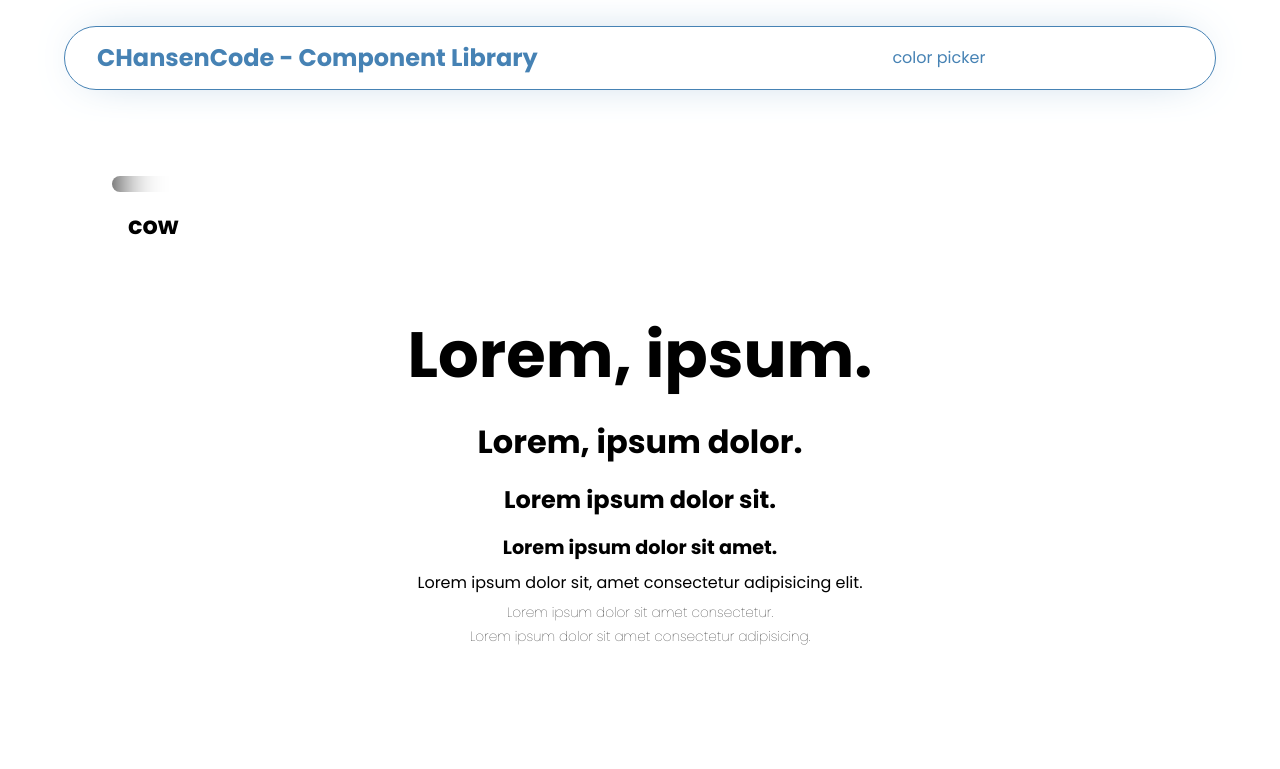
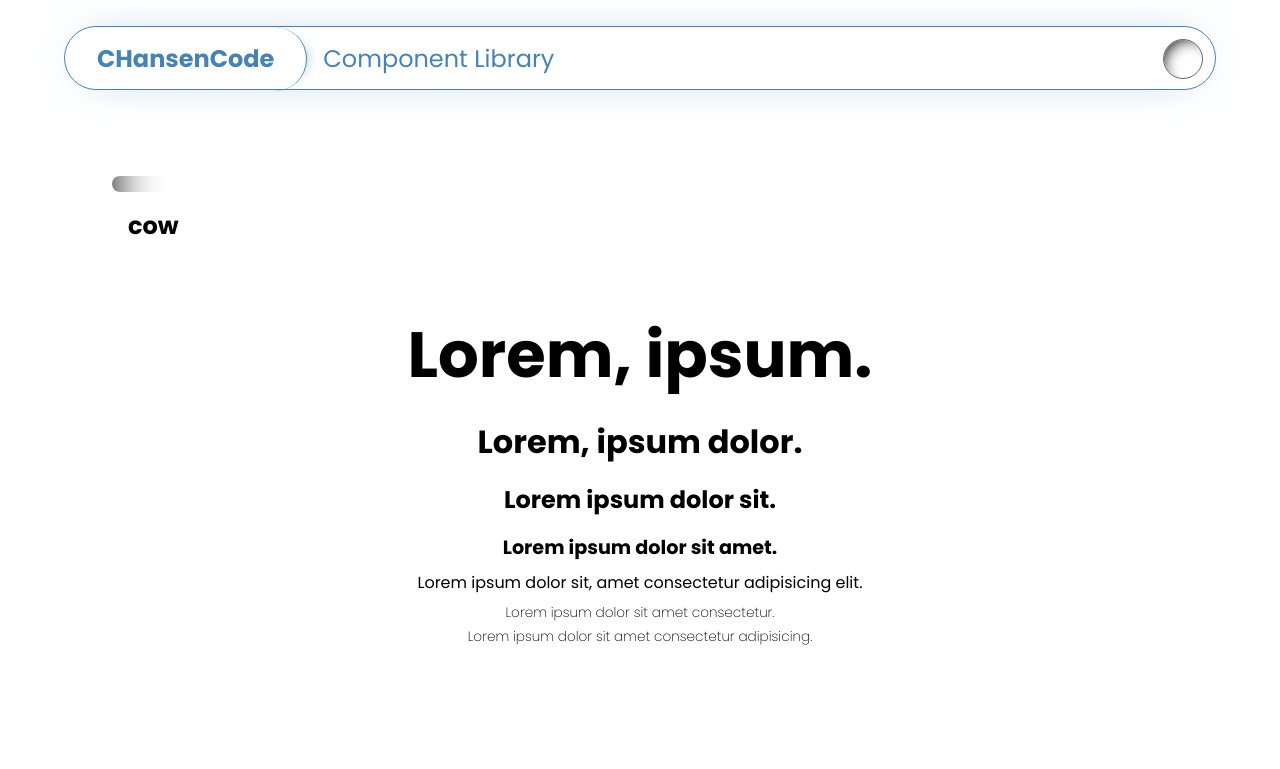
Before and after one commit to CHansenCode/CHansenCode-Component-Library, a React (Create React App) app: page / in a window 1280 px wide. Shown: the top 769 px of the page. Built offline with nearby package versions, Linux system fonts and the light colour scheme.

Commit message:
readme template started

```diff
--- a/src/App.js
+++ b/src/App.js
@@ -1,6 +1,9 @@
+import { useState } from "react";
+
 import Section from "./components/Section/Section";
 
 function App() {
+  const [category, setCategory] = useState("");
   return (
     <>
       <Section center column title="cow">
--- a/src/Layout/Layout.js
+++ b/src/Layout/Layout.js
@@ -5,6 +5,7 @@ const Layout = ({ children }) => {
     <>
       <Menu />
       <main>{children}</main>
+      <footer />
     </>
   );
 };
--- a/src/Layout/Menu.js
+++ b/src/Layout/Menu.js
@@ -2,11 +2,16 @@ import css from "./Menu.module.scss";
 
 const Menu = () => {
   return (
-    <header className={css.header}>
-      <h3>CHansenCode - Component Library</h3>
-      <div></div>
-      <div className={css.colorPicker}>color picker</div>
-    </header>
+    <>
+      <header className={css.headerBg} />
+      <header className={css.header}>
+        <h3>CHansenCode</h3>
+        <h4>Component Library</h4>
+        <div className={css.colorPicker}>
+          <div></div>
+        </div>
+      </header>
+    </>
   );
 };
 
--- a/src/Layout/Menu.module.scss
+++ b/src/Layout/Menu.module.scss
@@ -1,22 +1,74 @@
-.header {
+.headerBg {
   position: fixed;
+  z-index: 9;
   top: 2vw;
   left: 5vw;
 
   height: 4rem;
   width: 90vw;
 
-  background-color: #fff;
+  filter: blur(4px);
+
+  background-color: rgba(255, 255, 255, 0.8);
+}
+
+.header {
+  position: fixed;
+  z-index: 10;
+  top: 2vw;
+  left: 5vw;
+
+  height: 4rem;
+  width: 90vw;
+
   border: thin solid currentColor;
   box-shadow: 0 0 3rem -1.5rem currentColor;
   border-radius: 2rem;
 
-  padding: 0 2rem;
-
   color: steelblue;
 
   display: grid;
-  grid-template: "logo dropDown colorPicker" 1fr / auto 1fr 1fr;
-  grid-gap: 2rem;
+  grid-template: "logo dropDown colorPicker" 1fr / auto 1fr auto;
   align-items: center;
+
+  * {
+    height: 100%;
+    padding: 0;
+  }
 }
+
+.header h3 {
+  height: 100%;
+  border-right: thin solid currentColor;
+  padding: 0 2rem;
+  border-radius: 2rem;
+  display: flex;
+  align-items: center;
+  box-shadow: 1rem 0 1rem -1.25rem currentColor;
+}
+
+.header h4 {
+  display: flex;
+  align-items: center;
+  font-weight: 400;
+  font-size: 1.5rem;
+  padding-left: 1rem;
+}
+
+.header .colorPicker {
+  height: 4rem;
+  width: 4rem;
+  border-radius: 2rem;
+  overflow: hidden;
+  padding: 0.75rem;
+
+  > div {
+    height: 100%;
+    width: 100%;
+    border-radius: 2rem;
+    box-shadow: inset -0.5rem -0.5rem 1rem -0.65rem rgb(0, 0, 0), inset 0.5rem 0.5rem 1rem -0.75rem rgb(0, 0, 0);
+    box-shadow: inset 0.5rem 0.5rem 1rem -0.65rem rgb(0, 0, 0);
+    background-color: rgb(255, 255, 255);
+    border: thin solid rgb(104, 104, 104);
+  }
+}
--- a/src/style/_fonts.scss
+++ b/src/style/_fonts.scss
@@ -2,18 +2,6 @@ $font: poppins, sans-serif;
 
 html * {
   font-family: $font;
-}
-
-html body #root header {
-  h1,
-  h2,
-  h3,
-  h4,
-  h5,
-  h6,
-  p {
-    padding: 0;
-  }
 }
 
 h1,
--- a/src/style/style.scss
+++ b/src/style/style.scss
@@ -1,4 +1,4 @@
-@import url("https://fonts.googleapis.com/css2?family=Poppins:wght@100;400;700&display=swap");
+@import url("https://fonts.googleapis.com/css2?family=Poppins:wght@200;400;700&display=swap");
 
 @import "fonts";
 
```
Also changed, not shown: src/components/Input/Input.js (+50 -2 lines), src/components/Input/README.md.
